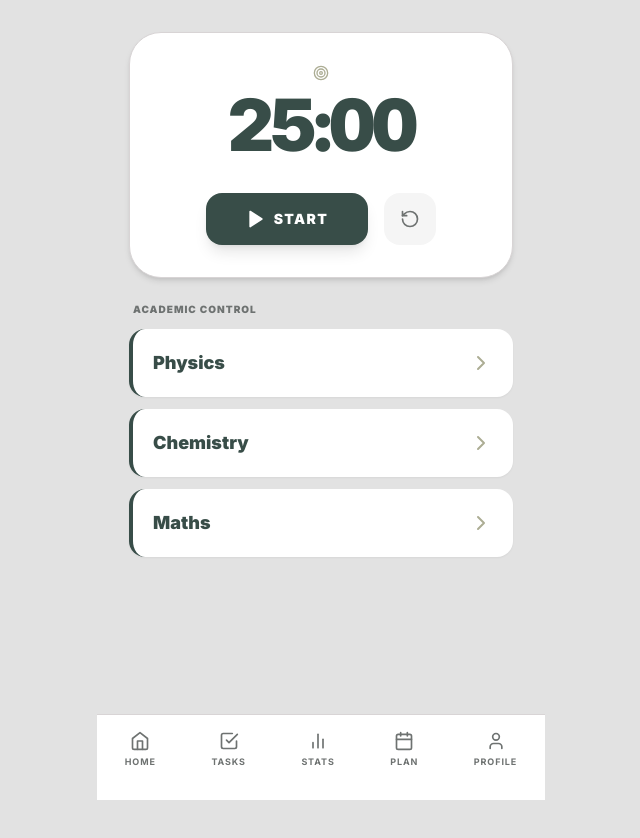
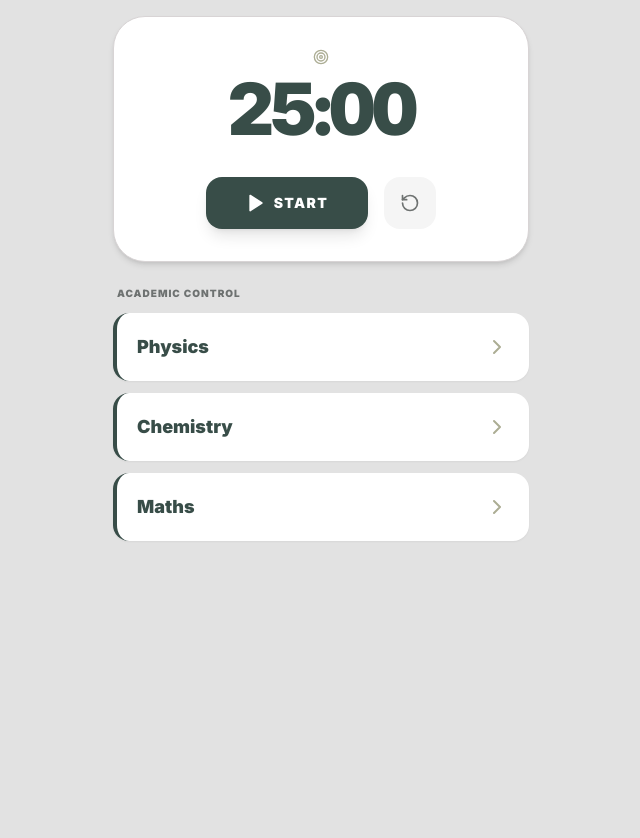
Before and after one commit to hetkeraliya/monkstudy, a Next.js app: page / in a window 1280 px wide. Shown: the top 838 px of the page, without its empty margins (319-959 px from the left). After the commit the page ends 800 px from the top, so only its background shows below. Built offline with nearby package versions, Linux system fonts and the light colour scheme.

Commit message:
Update layout.tsx

```diff
--- a/app/layout.tsx
+++ b/app/layout.tsx
@@ -1,46 +1,40 @@
-import type { Metadata } from "next";
+import type { Metadata, Viewport } from "next";
 import { Inter } from "next/font/google";
 import "./globals.css";
-import Link from "next/link";
-import { Home, CheckSquare, BarChart2, Calendar, User } from "lucide-react";
 
 const inter = Inter({ subsets: ["latin"] });
 
-export const metadata: Metadata = {
-  title: "Student Monk OS",
-  description: "Elite JEE Preparation Dashboard",
+export const viewport: Viewport = {
+  themeColor: "#384D48", // Makes your Honor 8X status bar match the app
+  width: "device-width",
+  initialScale: 1,
+  maximumScale: 1,
+  userScalable: false, // Prevents web-browser zooming
 };
 
-export default function RootLayout({ children }: { children: React.ReactNode }) {
+export const metadata: Metadata = {
+  title: "Monk OS",
+  description: "JEE Advanced Preparation System",
+  manifest: "/manifest.json",
+  appleWebApp: {
+    capable: true,
+    statusBarStyle: "default",
+    title: "Monk OS",
+  },
+  formatDetection: {
+    telephone: false,
+  },
+};
+
+export default function RootLayout({
+  children,
+}: Readonly<{
+  children: React.ReactNode;
+}>) {
   return (
     <html lang="en">
-      <body className={`${inter.className} bg-monk-bg text-monk-textMain pb-24`}>
-        <main className="max-w-md mx-auto min-h-screen p-4">
-          {children}
-        </main>
-
-        <nav className="fixed bottom-0 left-0 right-0 max-w-md mx-auto bg-white border-t border-monk-sand flex justify-around items-center py-4 pb-8 z-50">
-          <Link href="/" className="flex flex-col items-center gap-1 text-monk-muted">
-            <Home size={20} />
-            <span className="text-[9px] font-bold uppercase tracking-widest">Home</span>
-          </Link>
-          <Link href="/tasks" className="flex flex-col items-center gap-1 text-monk-muted">
-            <CheckSquare size={20} />
-            <span className="text-[9px] font-bold uppercase tracking-widest">Tasks</span>
-          </Link>
-          <Link href="/analysis" className="flex flex-col items-center gap-1 text-monk-muted">
-            <BarChart2 size={20} />
-            <span className="text-[9px] font-bold uppercase tracking-widest">Stats</span>
-          </Link>
-          <Link href="/planner" className="flex flex-col items-center gap-1 text-monk-muted">
-            <Calendar size={20} />
-            <span className="text-[9px] font-bold uppercase tracking-widest">Plan</span>
-          </Link>
-          <Link href="/profile" className="flex flex-col items-center gap-1 text-monk-muted">
-            <User size={20} />
-            <span className="text-[9px] font-bold uppercase tracking-widest">Profile</span>
-          </Link>
-        </nav>
+      <body className={`${inter.className} bg-[#E2E2E2] antialiased selection:bg-[#ACAD94] selection:text-[#384D48]`}>
+        {children}
       </body>
     </html>
   );
```
